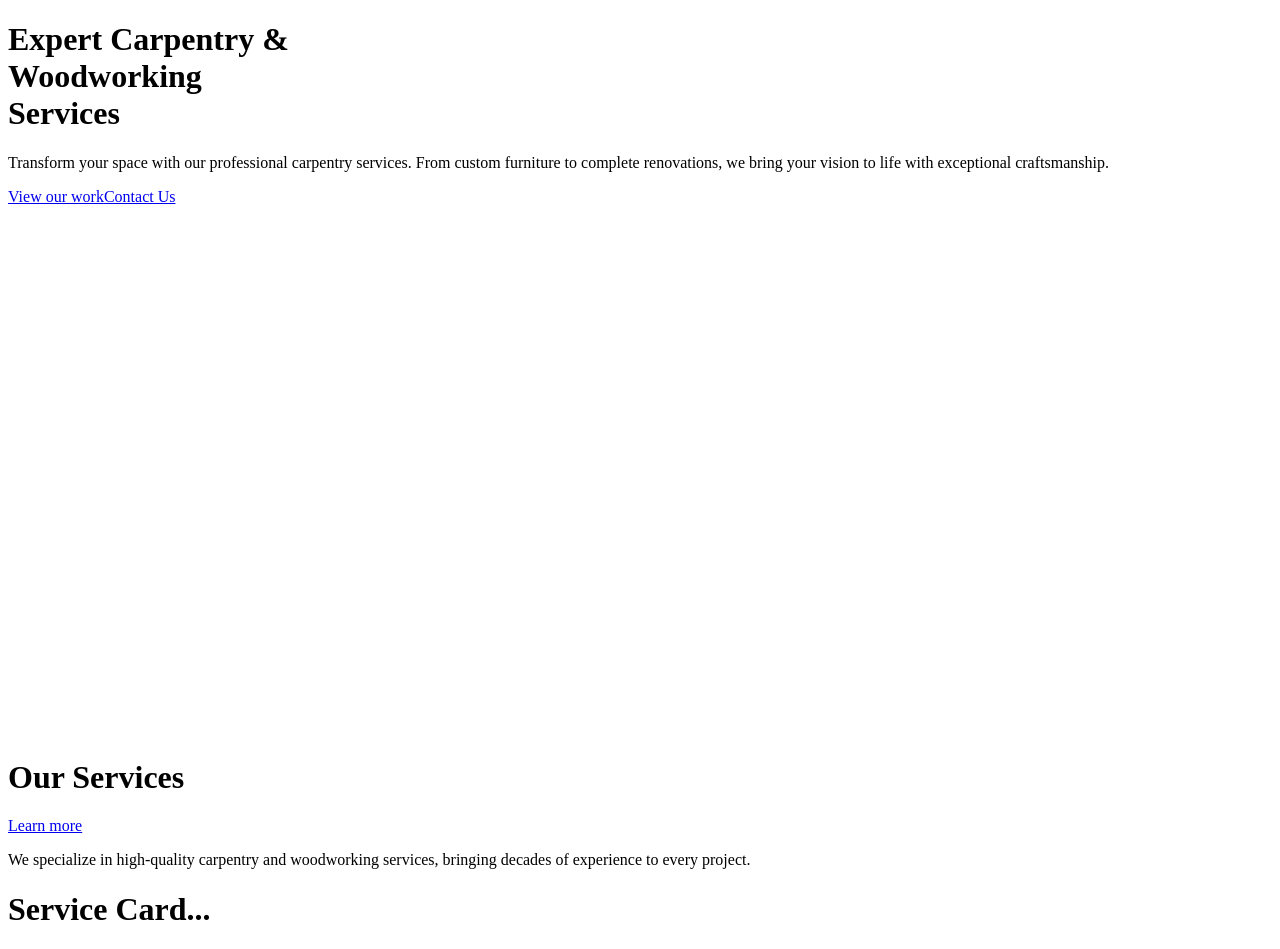
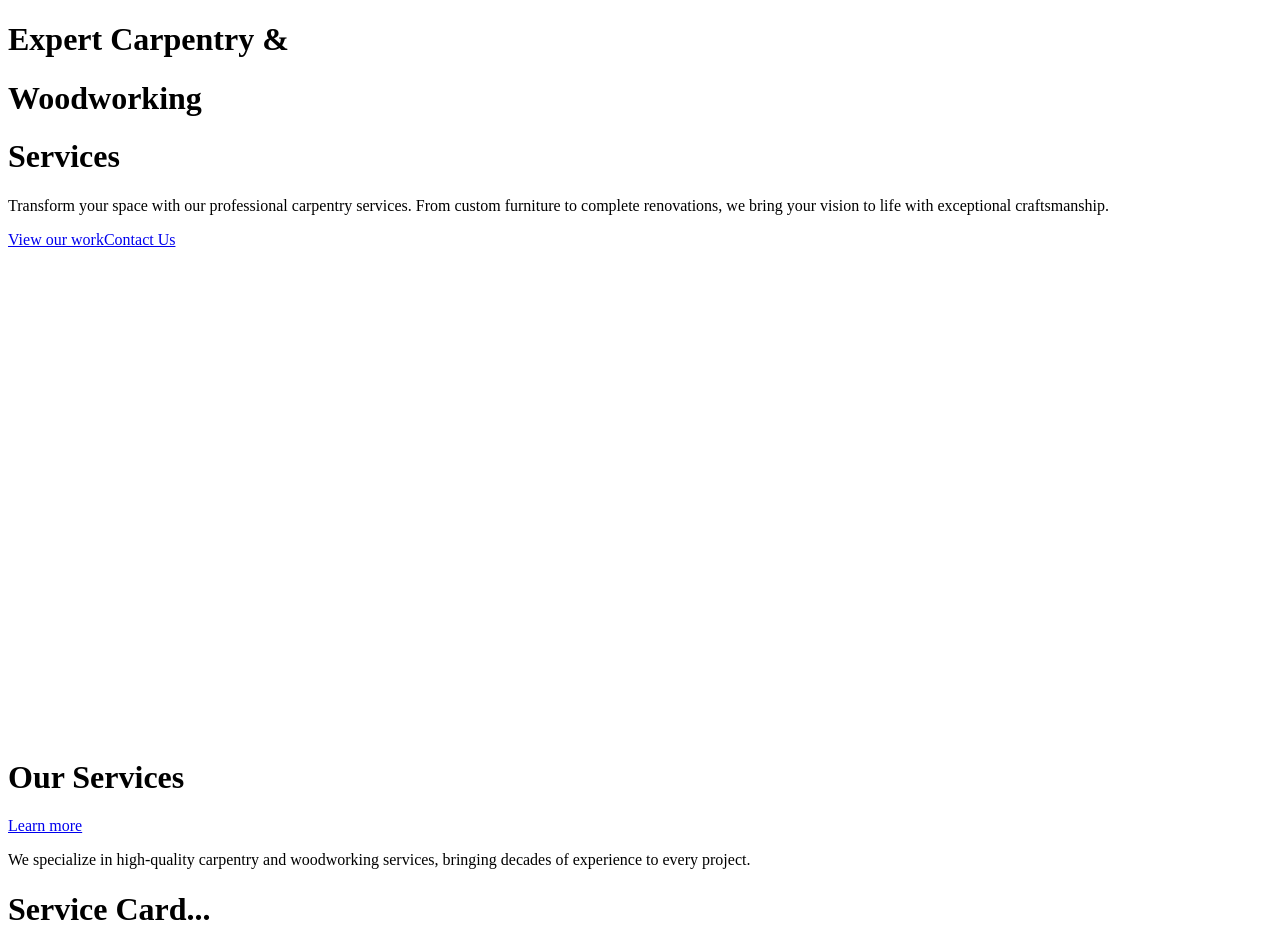
Before and after one commit to SusaDDilmin/IJ-Furnitures-carpentry-workshop, a Next.js app in the folder ij-furnitures/: page / in a window 1280 px wide. Built offline with nearby package versions, Linux system fonts and the light colour scheme.

Commit message:
Small changes in UI

```diff
--- a/ij-furnitures/app/page.tsx
+++ b/ij-furnitures/app/page.tsx
@@ -12,17 +12,21 @@ export default function Home() {
         <div className="bg-black/10 backdrop-blur-md h-full w-full">
 
           <div className="py-20 px-8 md:p-20 md:pt-30 flex flex-col gap-6" >
-            <h1 className="text-white text-3xl md:text-7xl font-bold ">Expert Carpentry & <br/>Woodworking <br/>Services</h1>
+            <div className="flex flex-col gap-2">
+              <h1 className="text-white text-3xl md:text-7xl font-bold">Expert Carpentry &</h1>
+              <h1 className="text-white text-3xl md:text-7xl font-bold">Woodworking</h1>
+              <h1 className="text-white text-3xl md:text-7xl font-bold">Services</h1>
+            </div>
 
-            <p className="text-white text-xl md:text-4xl ">Transform your space with our professional carpentry services. From custom furniture to
+            <p className="text-white text-xl md:text-4xl font-medium text-gray-300">Transform your space with our professional carpentry services. From custom furniture to
               complete renovations, we bring your vision to life with exceptional craftsmanship.
             </p>
 
             <div className="flex flex-col md:flex-row gap-6">
-              <Link href="/pages/gallery" className="bg-amber-900 text-white text-lg font-semibold px-6 py-3 rounded-lg mt-4 inline-block hover:bg-amber-700 transition-colors">
+              <Link href="/pages/gallery" className="bg-amber-900 text-white text-lg font-semibold px-6 py-2 md:py-3 rounded-lg mt-4 inline-block hover:bg-amber-700 transition-colors">
                 View our work
               </Link>
-              <Link href="/pages/gallery" className="bg-white text-black text-lg font-semibold px-6 py-3 rounded-lg mt-4 inline-block hover:bg-amber-200 transition-colors">
+              <Link href="/pages/gallery" className="bg-white text-black text-lg font-semibold px-6 py-2 md:py-3 rounded-lg mt-4 inline-block hover:bg-amber-200 transition-colors">
                 Contact Us
               </Link>
             </div>
```
